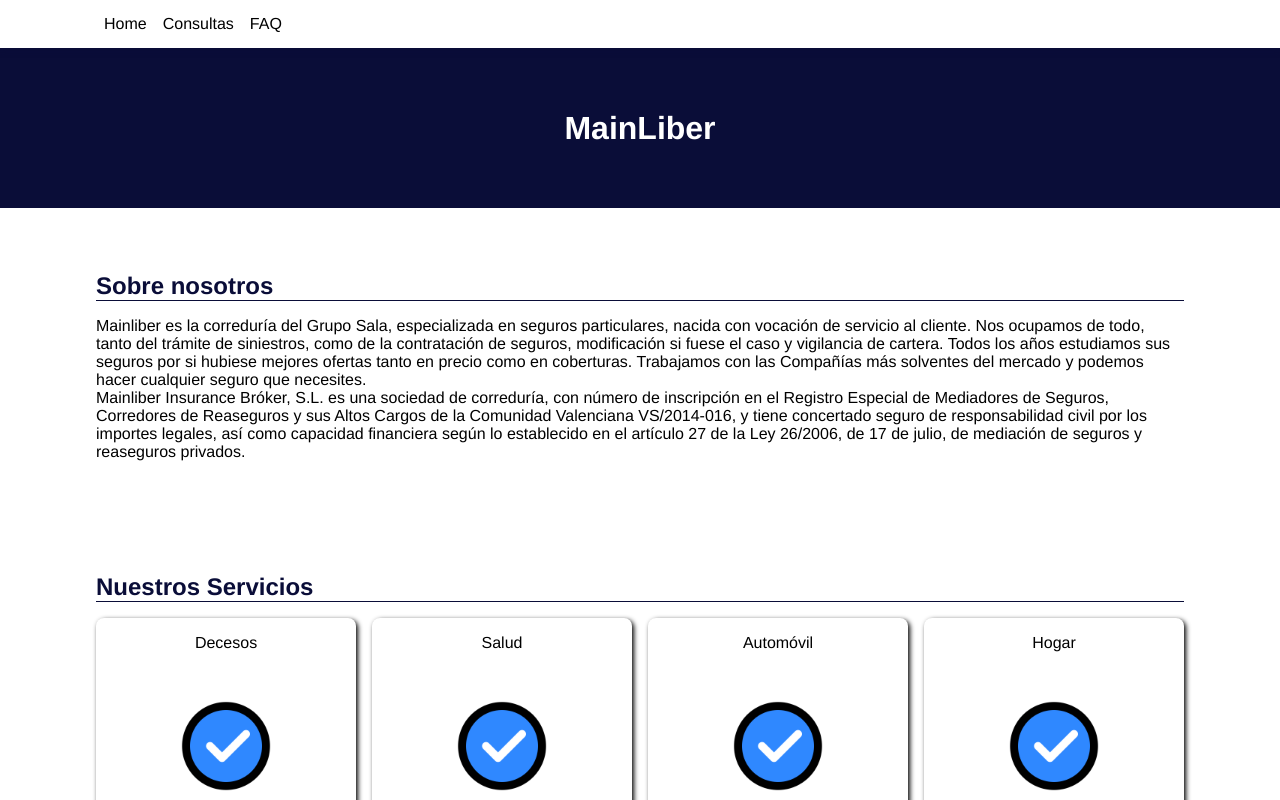
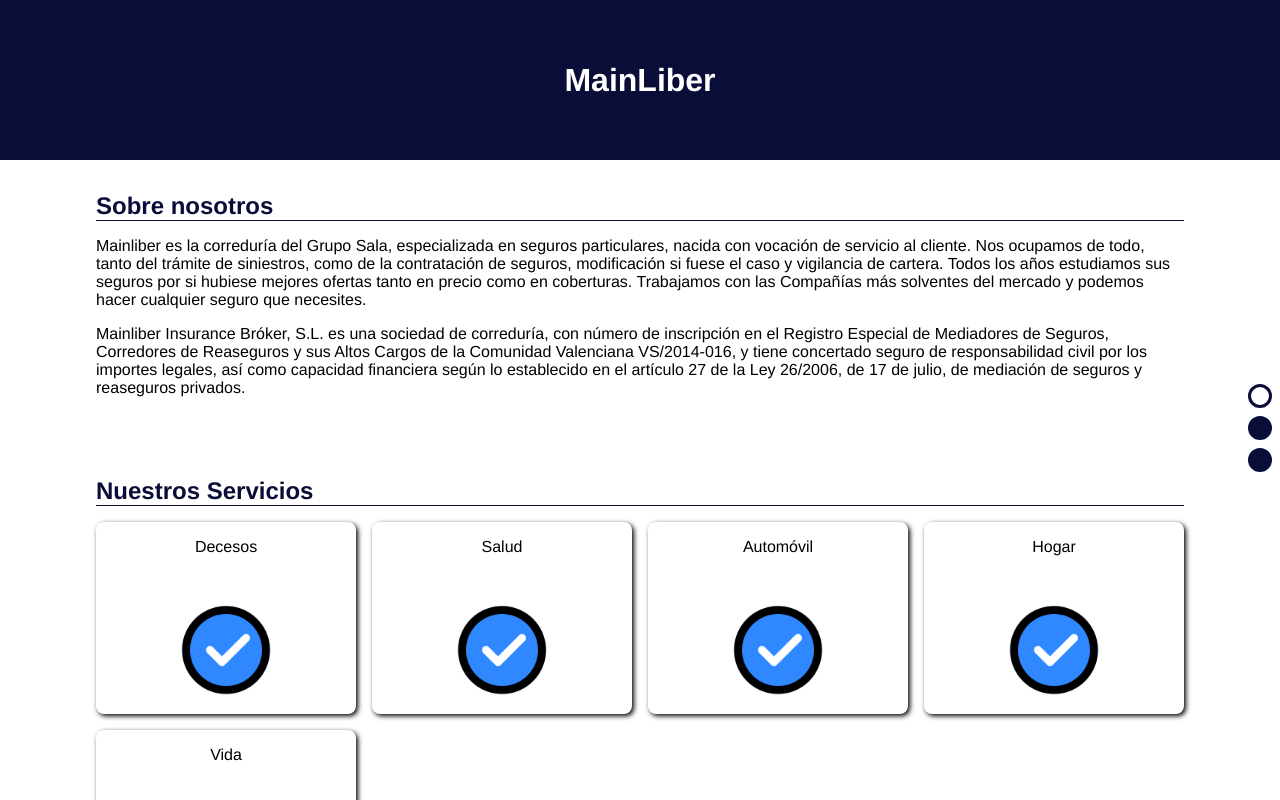
Before and after one commit to joseignacioLS/next-mainliber, a Next.js app: page / in a window 1280 px wide. Shown: the top 800 px of the page. Built offline with nearby package versions, Linux system fonts and the light colour scheme; no server answers.

Commit message:
lateral navbar

```diff
--- a/src/components/Header/_header.tsx
+++ b/src/components/Header/_header.tsx
@@ -1,19 +1,21 @@
 import React from "react";
 
 import styles from "@/styles/Header/Header.module.scss";
-import GoogleLogin from "./_googleLogin";
 import Menu from "./_menu";
 import Head from "next/head";
+import GoogleLogin from "./_googleLogin";
 
-const Header = () => {
+const Header = ({ currentSection }: { currentSection: string }) => {
   return (
     <header className={styles.header}>
       <Head>
         <title>MainLiber</title>
       </Head>
+      <div className={styles.loginContainer}>
+        <GoogleLogin></GoogleLogin>
+      </div>
       <nav className={styles.navbar}>
-        <Menu></Menu>
-        <GoogleLogin></GoogleLogin>
+        <Menu currentSection={currentSection}></Menu>
       </nav>
       <div className={styles.hero}>
         <h1 className={styles.pageTitle}>MainLiber</h1>
--- a/src/components/Header/_loginButton.tsx
+++ b/src/components/Header/_loginButton.tsx
@@ -14,10 +14,10 @@ const LoginButton = ({}) => {
   return (
     <>
       {userData?.isLogged ? (
-        <Avatar picture={userData.picture} height={3}></Avatar>
+        <Avatar picture={userData.picture} height={5}></Avatar>
       ) : (
         <GoogleLogin
-          type="standard"
+          type="icon"
           onSuccess={(credentialResponse) => {
             console.log(credentialResponse);
             if (credentialResponse?.credential) {
--- a/src/components/Header/_menu.tsx
+++ b/src/components/Header/_menu.tsx
@@ -1,14 +1,25 @@
-import React, { useState } from "react";
+import React from "react";
 
 import styles from "@/styles/Header/Menu.module.scss";
 
-const Menu = () => {
-
+const Menu = ({ currentSection }: { currentSection: string }) => {
   return (
     <div className={styles.menu}>
-      <a href="#">Home</a>
-      <a href="#consultas">Consultas</a>
-      <a href="#faq">FAQ</a>
+      <a
+        href="#"
+        className={`${currentSection === "home" ? styles.active : ""}`}
+        data-section="Home"
+      ></a>
+      <a
+        href="#consultas"
+        className={`${currentSection === "consultas" ? styles.active : ""}`}
+        data-section="Consultas"
+      ></a>
+      <a
+        href="#faq"
+        className={`${currentSection === "faq" ? styles.active : ""}`}
+        data-section="FAQ"
+      ></a>
     </div>
   );
 };
--- a/src/components/Sections/consultas/Forum.tsx
+++ b/src/components/Sections/consultas/Forum.tsx
@@ -1,5 +1,3 @@
-import Footer from "@/components/Footer/_footer";
-import Header from "@/components/Header/_header";
 import {
   IQuestion,
   createNewQuestion,
@@ -57,7 +55,7 @@ const Forum = () => {
   }, [userData]);
   return (
     <>
-      <h2>Centro de Gestión de Consultas</h2>
+      <h2>Consultas</h2>
       {userData.email ? (
         <div className="separatedBlock">
           <h3>Mis preguntas</h3>
@@ -108,7 +106,7 @@ const Forum = () => {
         <div className="separatedBlock">
           <h3>Inicia sesión para realizar consultas</h3>
           <span>
-            Inicia sesión con tu cuenta de google usando el botón de la barra de
+            Inicia sesión con tu cuenta de Google usando el botón de la barra de
             navegación para realizar tus consultas y que te notifiquemos al ser
             contestadas.
           </span>
--- a/src/pages/index.tsx
+++ b/src/pages/index.tsx
@@ -1,6 +1,6 @@
 import styles from "@/styles/Home.module.scss";
 
-import { useState } from "react";
+import { useEffect, useState } from "react";
 
 import Header from "@/components/Header/_header";
 import Footer from "@/components/Footer/_footer";
@@ -20,9 +20,29 @@ const logos = [
 ];
 
 const Home = () => {
+  const [currentSection, setCurrentSection] = useState("home");
+
+  const handleScroll = (faqSection: any, forumSection: any) => {
+    if (window.scrollY >= faqSection.offsetTop) {
+      setCurrentSection("faq");
+    } else if (window.scrollY >= forumSection.offsetTop) {
+      setCurrentSection("consultas");
+    } else {
+      setCurrentSection("home");
+    }
+  };
+
+  useEffect(() => {
+    const faqSection = document.querySelector("#faq");
+    const forumSection = document.querySelector("#consultas");
+    document.addEventListener("scroll", () => {
+      handleScroll(faqSection, forumSection);
+    });
+  }, []);
+
   return (
     <div className="layout">
-      <Header></Header>
+      <Header currentSection={currentSection}></Header>
       <main>
         <section className={styles.mainSection}>
           <h2>Sobre nosotros</h2>
--- a/src/styles/Header/Header.module.scss
+++ b/src/styles/Header/Header.module.scss
@@ -2,37 +2,32 @@
 
 .header {
   position: relative;
-
-  margin-top: 3rem;
 
   display: flex;
   flex-direction: column;
 
   background-color: $main_dark;
 
+  .loginContainer {
+    position: absolute;
+    top: .5rem;
+    right: 1rem;
+  }
+
   .navbar {
     position: fixed;
-    top: 0px;
+    right: 0rem;
+    top: 50%;
+    transform: translateY(-50%);
 
-    width: 100%;
-    height: 3rem;
-
-    padding: 0 6rem;
+    height: 2rem;
 
     display: flex;
+    flex-direction: column;
     justify-content: space-between;
     align-items: center;
 
-    background-color: white;
-
     z-index:1;
-
-    box-shadow: 0px 3px 5px $main_dark;
-
-    .navLinks {
-      display: flex;
-      gap: 1rem;
-    }
   }
 
   .hero {
--- a/src/styles/Header/Menu.module.scss
+++ b/src/styles/Header/Menu.module.scss
@@ -1,10 +1,58 @@
+@import "../variables";
+
 .menu {
-    position: relative;
-
   padding: 0 .5rem;
 
   display: flex;
-  flex-direction: row;
-  gap: 1rem;
+  flex-direction: column;
+  align-items: flex-end;
+  gap: .5rem;
 
+  a{
+    position: relative;
+
+    width: 1.5rem;
+    height: 1.5rem;
+    border-radius: 50%;
+    border: 3px solid $main_dark;
+    background-color: $main_dark;
+
+    transition: background-color .2s;
+
+    &::after {
+      display: none;
+      content: attr(data-section);
+      position: absolute;
+      top: 50%;
+      left: 0;
+      transform: translate(calc(-100% - .5rem), -50%);
+      transition: opacity .2s, background-color .2s;
+
+      color: white;
+      padding: .25rem 1rem;
+      background-color: $main_dark;
+      border-radius: 500px;
+      overflow: hidden;
+    }
+
+    &:hover::after{
+      display: block;
+      animation: grow-w .3s forwards ease;
+    }
+
+    &.active {
+      background-color: white;
+    }
+  }
 }
+
+@keyframes grow-w {
+  from{
+    padding-left: 0;
+    padding-right: 0;
+    width: 0;
+  }
+  to{
+    width: auto;
+  }
+}
--- a/src/styles/Home.module.scss
+++ b/src/styles/Home.module.scss
@@ -1,8 +1,6 @@
 .mainSection {
-  padding: 4rem 6rem 3rem 6rem;
+  padding: 2rem 6rem;
 
-  h2 {
-    margin-bottom: 1rem;
 }
 
 .services {
@@ -42,10 +40,9 @@
   justify-content: space-evenly;
   flex-wrap: wrap;
   gap: 1rem;
+
   img {
     flex-shrink: 0;
     flex-grow: 0;
   }
 }
-
-}
--- a/src/styles/globals.scss
+++ b/src/styles/globals.scss
@@ -34,6 +34,10 @@ a {
   text-decoration: none;
 }
 
+p {
+  margin-bottom: 1rem;
+}
+
 .layout {
   display: grid;
   min-height: 100vh;
```
Lines whose indentation alone changed are shown as unchanged.
